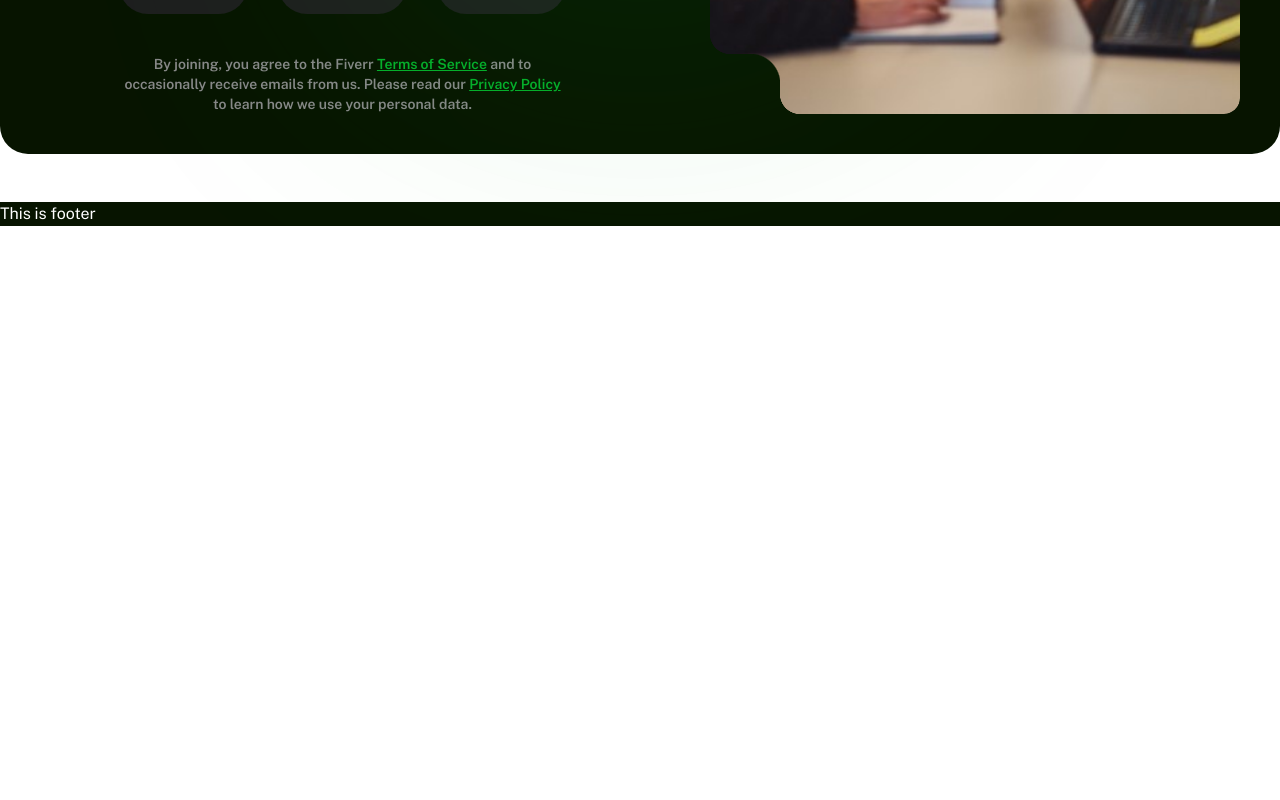
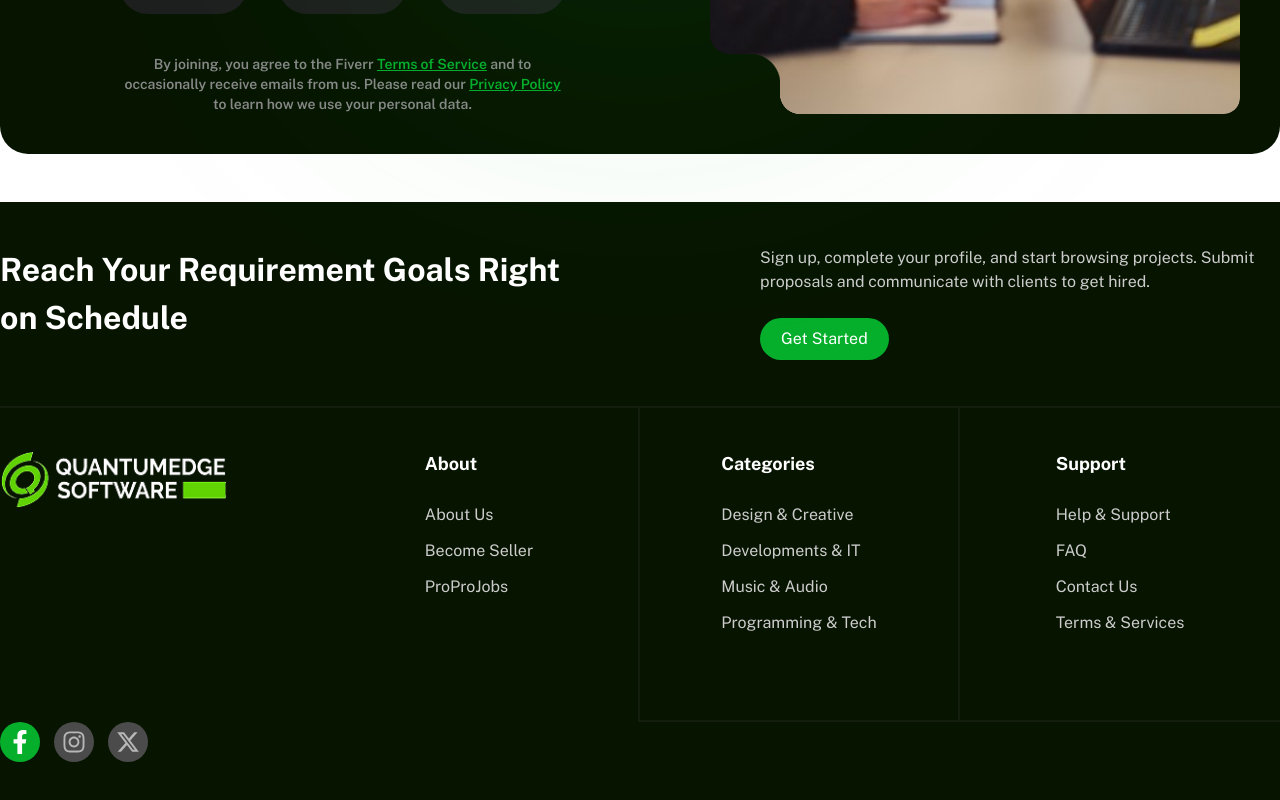
Before and after one commit to arafat22184/Quantumedge-Software-Frontend, a React (Vite) app: page /register in a window 1280 px wide. Shown: the part 731-1531 px from the top of the page. Before the commit the page ends 957 px from the top, so only its background shows below. Built offline with nearby package versions, Linux system fonts and the light colour scheme.

Commit message:
added footer section header and main part

```diff
--- a/src/components/Footer.jsx
+++ b/src/components/Footer.jsx
@@ -1,10 +1,128 @@
 import React from "react";
-
+import logo from "../assets/logo.png";
+import { Link } from "react-router";
+import { FaFacebookF, FaInstagram } from "react-icons/fa";
+import { FaXTwitter } from "react-icons/fa6";
 const Footer = () => {
   return (
-    <div className="bg-[#071400]">
-      <h1 className="text-white">This is footer</h1>
-    </div>
+    <footer className="bg-[#071400] py-11">
+      <div className="max-w-7xl mx-auto">
+        {/* header part */}
+        <div className="flex gap-[200px] mb-[46px]">
+          <h3 className="text-[32px] font-bold text-white">
+            Reach Your Requirement Goals Right
+            <br /> on Schedule
+          </h3>
+          <div>
+            <p className="text-[#CCCCCC]">
+              Sign up, complete your profile, and start browsing projects.
+              Submit
+              <br />
+              proposals and communicate with clients to get hired.
+            </p>
+            <button className="py-[9px] px-[21px] bg-[#05AF2B] text-white rounded-[22px] mt-6">
+              Get Started
+            </button>
+          </div>
+        </div>
+
+        {/* Main part */}
+        <div className="grid grid-cols-4 justify-items-center border-t-2 border-[#CCCCCC]/6">
+          {/* Logo */}
+          <div className="justify-self-start mt-[42px]">
+            <img className="max-w-[227px]" src={logo} alt="Logo" />
+          </div>
+
+          {/* About */}
+          <div className="footerLink w-full justify-items-center border-r-2 border-[#CCCCCC]/6">
+            <div>
+              <h4>About</h4>
+              <ul>
+                <li>
+                  <Link to={"/about"}>About Us</Link>
+                </li>
+                <li>
+                  <Link to={"/become-seller"}>Become Seller</Link>
+                </li>
+                <li>
+                  <Link to={"/projobs"}>ProProJobs</Link>
+                </li>
+              </ul>
+            </div>
+          </div>
+
+          {/* Categories */}
+          <div className="footerLink w-full justify-items-center border-r-2 border-b-2 border-[#CCCCCC]/6">
+            <div>
+              <h4>Categories</h4>
+              <ul>
+                <li>
+                  <Link to={"/design&creative"}>Design & Creative</Link>
+                </li>
+                <li>
+                  <Link to={"/development&it"}>Developments & IT</Link>
+                </li>
+                <li>
+                  <Link to={"/music&audio"}>Music & Audio</Link>
+                </li>
+                <li>
+                  <Link to={"/programming"}>Programming & Tech</Link>
+                </li>
+              </ul>
+            </div>
+          </div>
+
+          {/* Support */}
+          <div className="footerLink w-full justify-items-center border-b-2 border-[#CCCCCC]/6">
+            <div>
+              <h4>Support</h4>
+              <ul>
+                <li>
+                  <Link to={"/support"}>Help & Support</Link>
+                </li>
+                <li>
+                  <Link to={"/faq"}>FAQ</Link>
+                </li>
+                <li>
+                  <Link to={"/contact"}>Contact Us</Link>
+                </li>
+                <li>
+                  <Link to={"/services"}>Terms & Services</Link>
+                </li>
+              </ul>
+            </div>
+          </div>
+        </div>
+
+        {/* Social-Media Icon & Latest Posts */}
+        <div>
+          {/* Social-Media Icons */}
+          <div className="flex gap-[14px]">
+            <a
+              className="rounded-full w-10 h-10 bg-[#05AF2B] text-white flex items-center justify-center"
+              href="https://www.facebook.com/"
+              target="_blank"
+            >
+              <FaFacebookF size={24} />
+            </a>
+            <a
+              className="rounded-full w-10 h-10 bg-[#4B4B4B] text-white/60 flex items-center justify-center"
+              href="https://www.instagram.com/"
+              target="_blank"
+            >
+              <FaInstagram size={24} />
+            </a>
+            <a
+              className="rounded-full w-10 h-10 bg-[#4B4B4B] text-white/60 flex items-center justify-center"
+              href="http://x.com/"
+              target="_blank"
+            >
+              <FaXTwitter size={24} />
+            </a>
+          </div>
+        </div>
+      </div>
+    </footer>
   );
 };
 
--- a/src/index.css
+++ b/src/index.css
@@ -60,3 +60,31 @@ mask-repeat: no-repeat;
 .register-ellipse{
   border-radius: 28% 72% 62% 38% / 41% 48% 52% 59%;
 }
+
+.footerLink{
+  padding-top: 42px;
+  padding-bottom: 85px;
+}
+
+.footerLink h4{
+  color: white;
+  font-size: 18px;
+  font-weight: bold;
+  margin-bottom: 26px;
+}
+
+ul{
+  list-style: none;
+  display: flex;
+  flex-direction: column;
+  gap: 12px;
+}
+
+.footerLink li{
+  color: #CCCCCC;
+  display: inline-block;
+}
+
+.footerLink li:hover{
+  color: white;
+}
--- a/src/pages/register/Register.jsx
+++ b/src/pages/register/Register.jsx
@@ -94,7 +94,7 @@ const Register = () => {
 
             <input
               type="submit"
-              className="w-full bg-[#05AF2B] py-[14px] rounded-[46px] text-white"
+              className="w-full bg-[#05AF2B] hover:bg-[#16bb3a] py-[14px] rounded-[46px] text-white cursor-pointer"
               value="Create Account"
             />
           </form>
```
